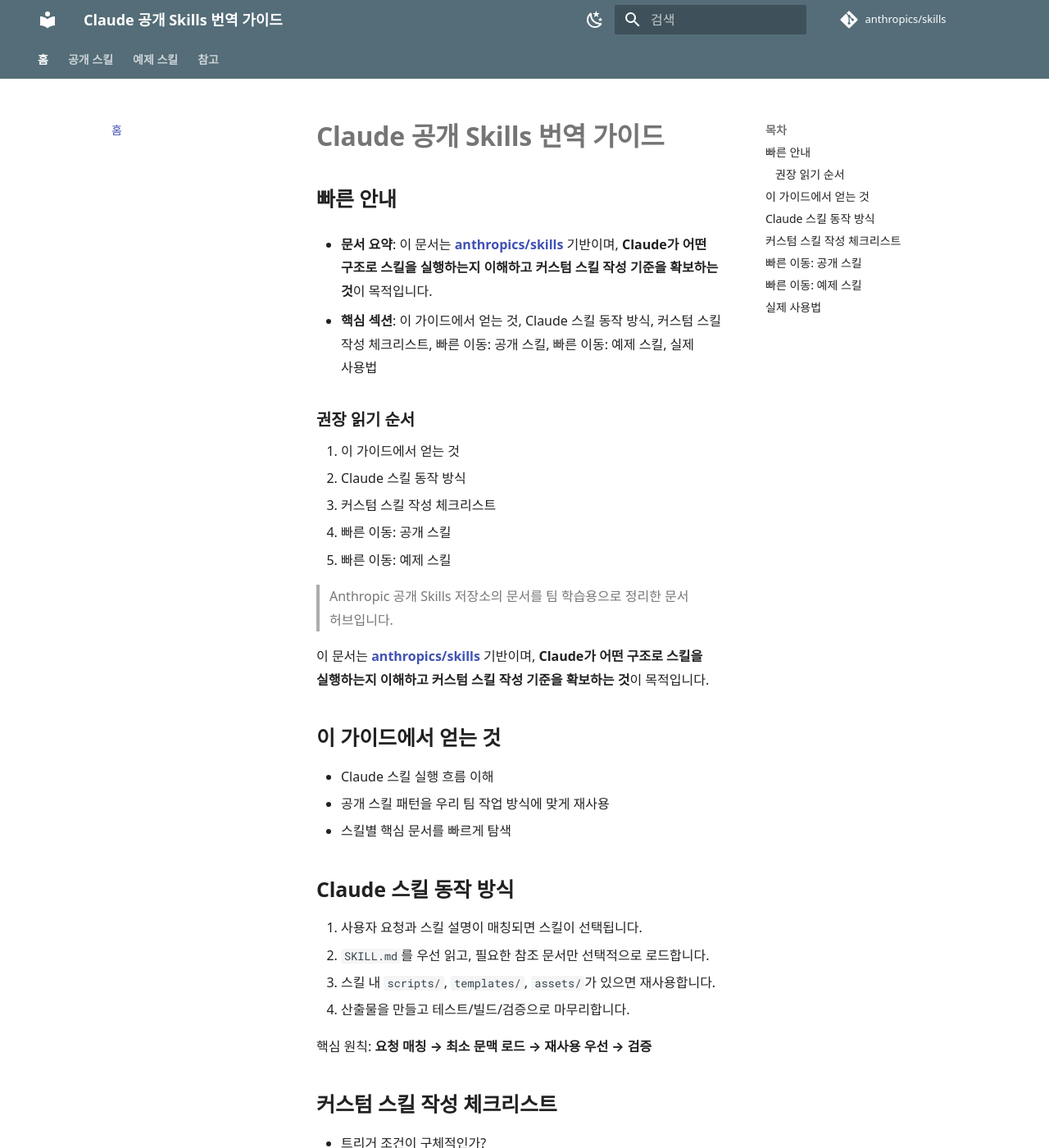
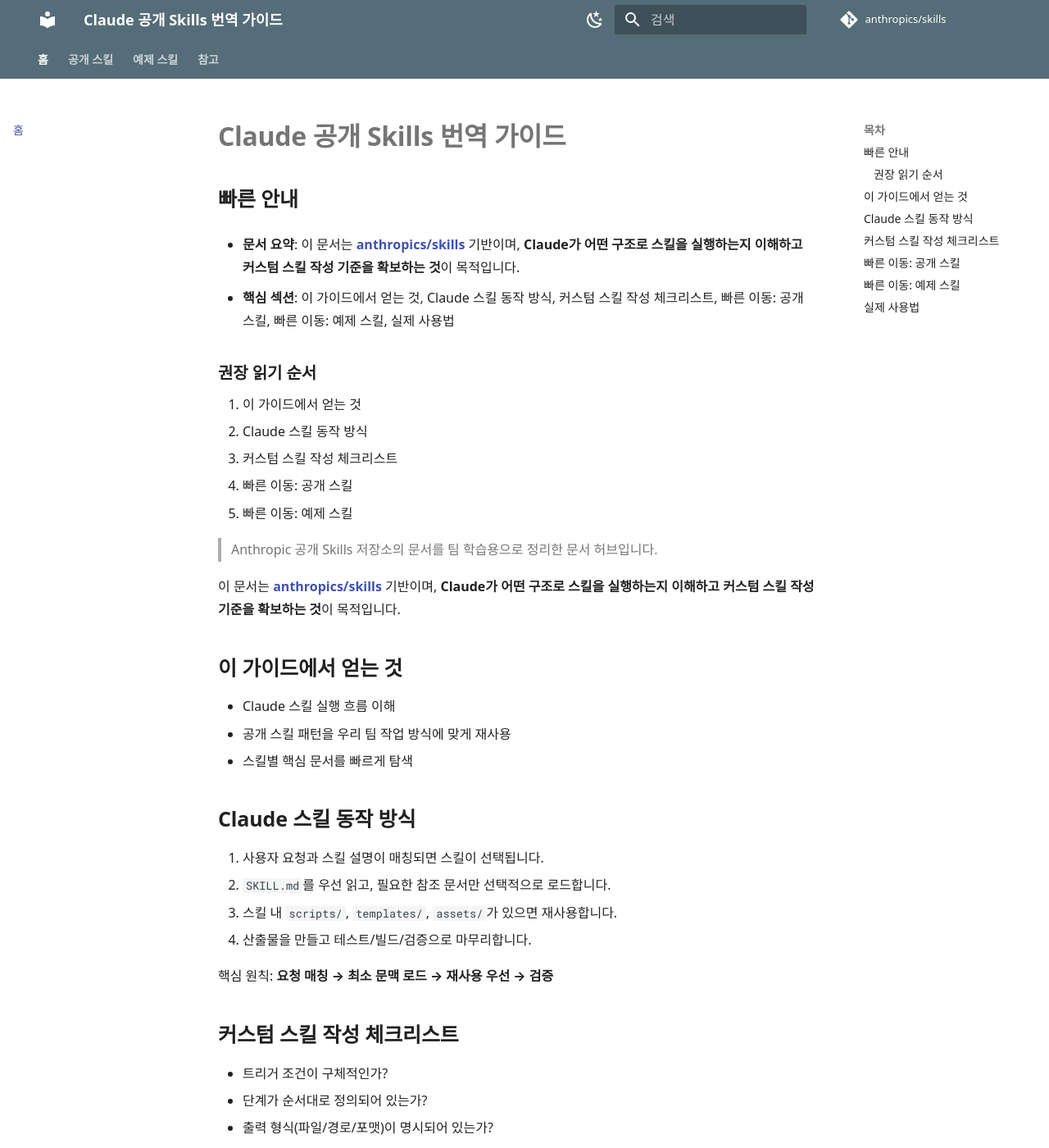
Before and after one commit to kimwhitelisting/skills, an MkDocs documentation site: the page built from docs/index.md, in a window 1280 px wide and 1400 px high. Shown: the whole window at 82% size. Built offline with MkDocs 1.6.1 and Material for MkDocs 9.7.7, drawn with Linux system fonts in a browser that asks for light colours; comment, search, counter and statistics services are not loaded.

Commit message:
문서 업로드

```diff
--- a/docs/stylesheets/extra.css
+++ b/docs/stylesheets/extra.css
@@ -13,12 +13,27 @@
 }
 
 .md-main__inner {
+  max-width: 1320px;
+}
+
+.md-content {
   max-width: 1040px;
 }
 
 .md-content__inner {
-  max-width: 820px;
-  margin-inline: auto;
+  max-width: 1040px;
+  margin-inline: 0;
+}
+
+@media (min-width: 1600px) {
+  .md-main__inner {
+    max-width: 1440px;
+  }
+
+  .md-content,
+  .md-content__inner {
+    max-width: 1160px;
+  }
 }
 
 .md-typeset h1 {
@@ -149,4 +164,9 @@
   .md-grid {
     max-width: 100%;
   }
+
+  .md-content,
+  .md-content__inner {
+    max-width: 100%;
+  }
 }
```
Also changed, not shown: site/stylesheets/extra.css.
